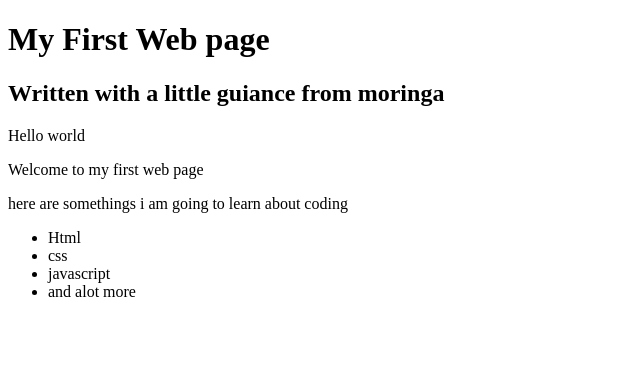
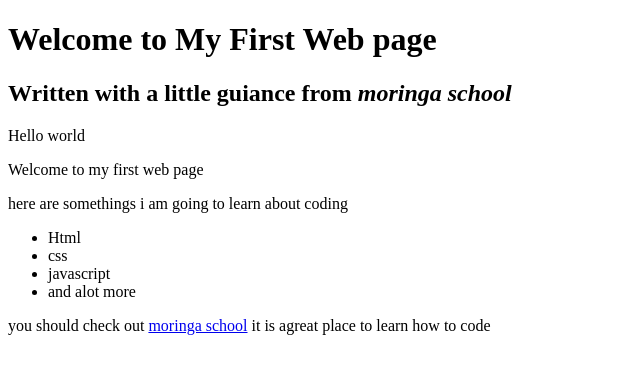
Before and after one commit to BrianRigii/my-first-webpage, a plain HTML site: page my-first-webpage.html in a window 1280 px wide. Shown: the whole page, without its empty margins (0-640 px from the left). Drawn offline with Linux system fonts and the light colour scheme.

Commit message:
added moring school link

```diff
--- a/my-first-webpage.html
+++ b/my-first-webpage.html
@@ -4,8 +4,8 @@
         <title>My first web page</title>
     </head>
     <body>
-        <h1>My First Web page</h1>
-        <h2>Written  with a little guiance from moringa</h2>
+        <h1>Welcome to <strong>My First Web page</strong> </h1>
+        <h2>Written  with a little guiance from <em>moringa school</em></h2>
         <p>Hello world</p>
         <p>Welcome to my first web page</p>
         <p>here are somethings i am going to learn about coding</p>
@@ -15,6 +15,6 @@
             <li>javascript</li>
             <li>and alot more</li>
         </ul>
-
+        <p>you should check out <a href="www.moringa school.com">moringa school</a> it is agreat place to learn how to code  </p>
     </body>
 </html>
```
